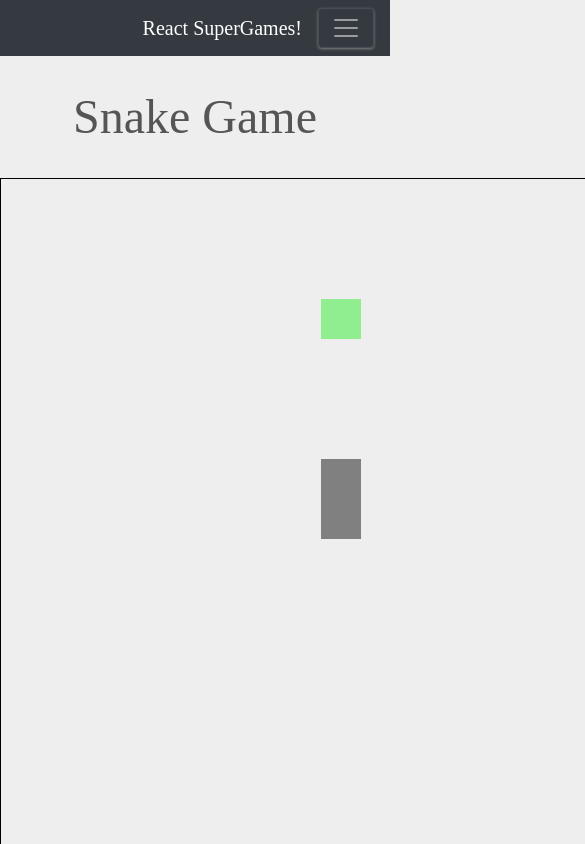
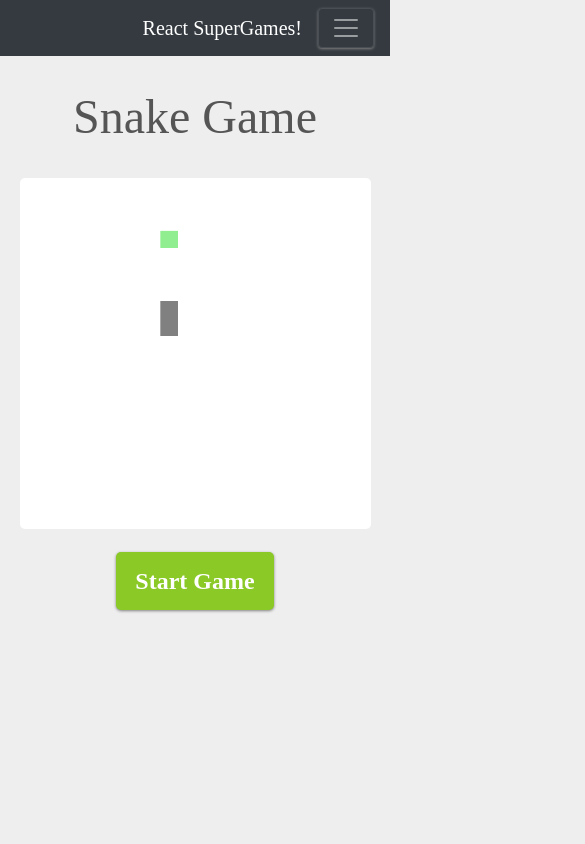
Before and after one commit to Marcellits/React-games, a React (Create React App) app: page /snake-game in a window 390 px wide. Shown: the top 844 px of the page, 585 px wide, since content can reach past the window. Built offline with nearby package versions, Linux system fonts and the light colour scheme; a web font is replaced by a local one.

Commit message:
CSS adjustments - responsiveness

```diff
--- a/src/components/SnakeGame.jsx
+++ b/src/components/SnakeGame.jsx
@@ -6,8 +6,7 @@ import {
     DOT_START,
     SCALE, SPEED,
     DIRECTIONS} from '../utils/snakeConstants'
-
-
+import "../styles/Snake.css"
 
 function SnakeGame (){
     const canvasRef = useRef()
@@ -96,15 +95,15 @@ function SnakeGame (){
              <h1 className="title">Snake Game</h1>
             </div>
             <div>
-                <canvas
-                style = {{ border :"1px solid black"}}
+                <canvas className ="snakeboard"
                 ref={canvasRef}
                 width = {`${CANVAS_SIZE[0]}px`}
                 height = {`${CANVAS_SIZE[1]}px`}
                 />
-                {gameOver && <div>Game Over</div>}
-
             </div>
+            <h2 className="game_over_message">
+            {gameOver && <div>Game Over</div>}
+            </h2>
             <button onClick={startGame}> Start Game</button>
         </div>
     )
--- a/src/styles/Snake.css
+++ b/src/styles/Snake.css
@@ -0,0 +1,10 @@
+.snakeboard {
+  background-color: white;
+  border-radius: 5px;
+  width: 90%;
+}
+.game_over_message {
+  justify-content: center;
+  margin-top: 1rem;
+  font-size: 2.5rem;
+}
```
